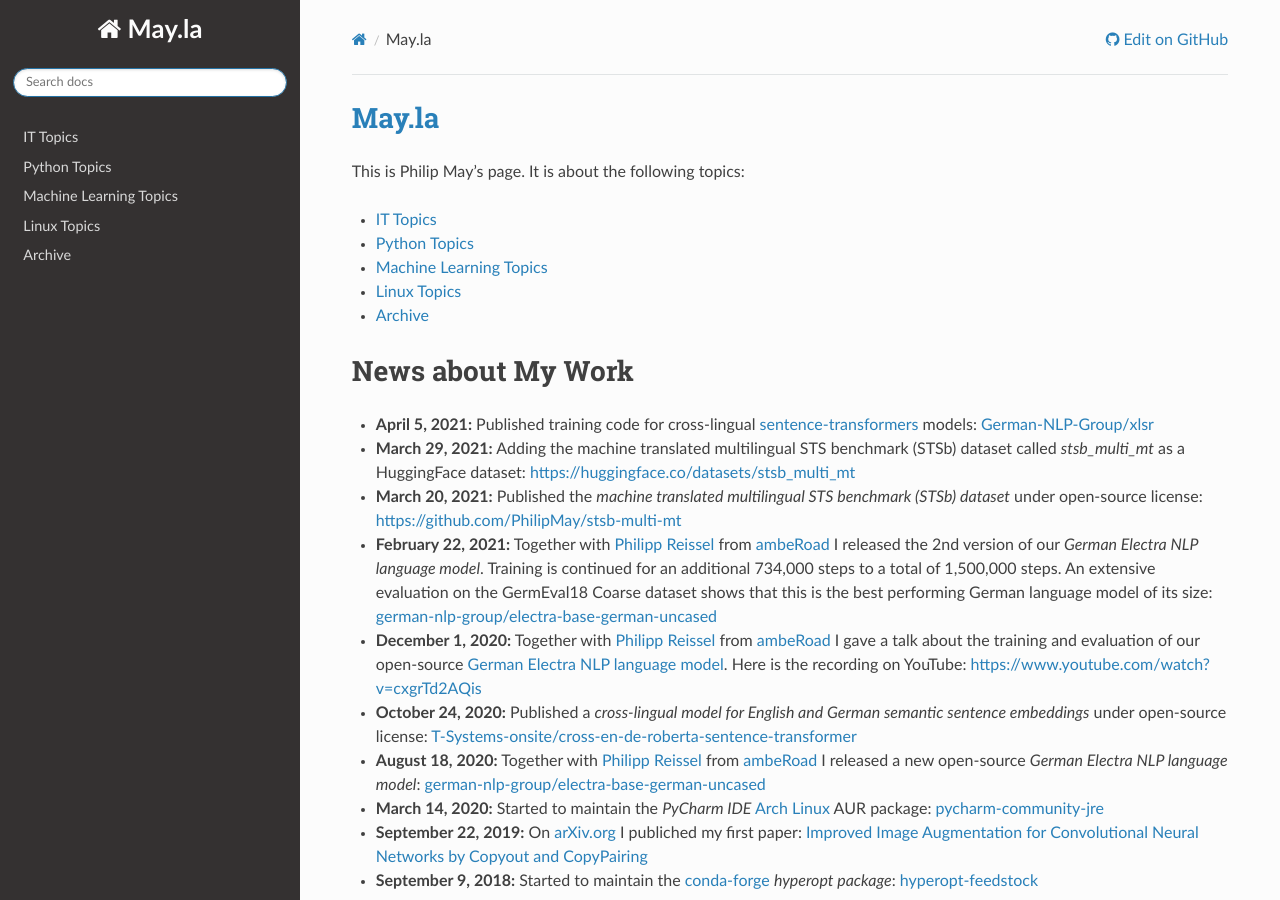
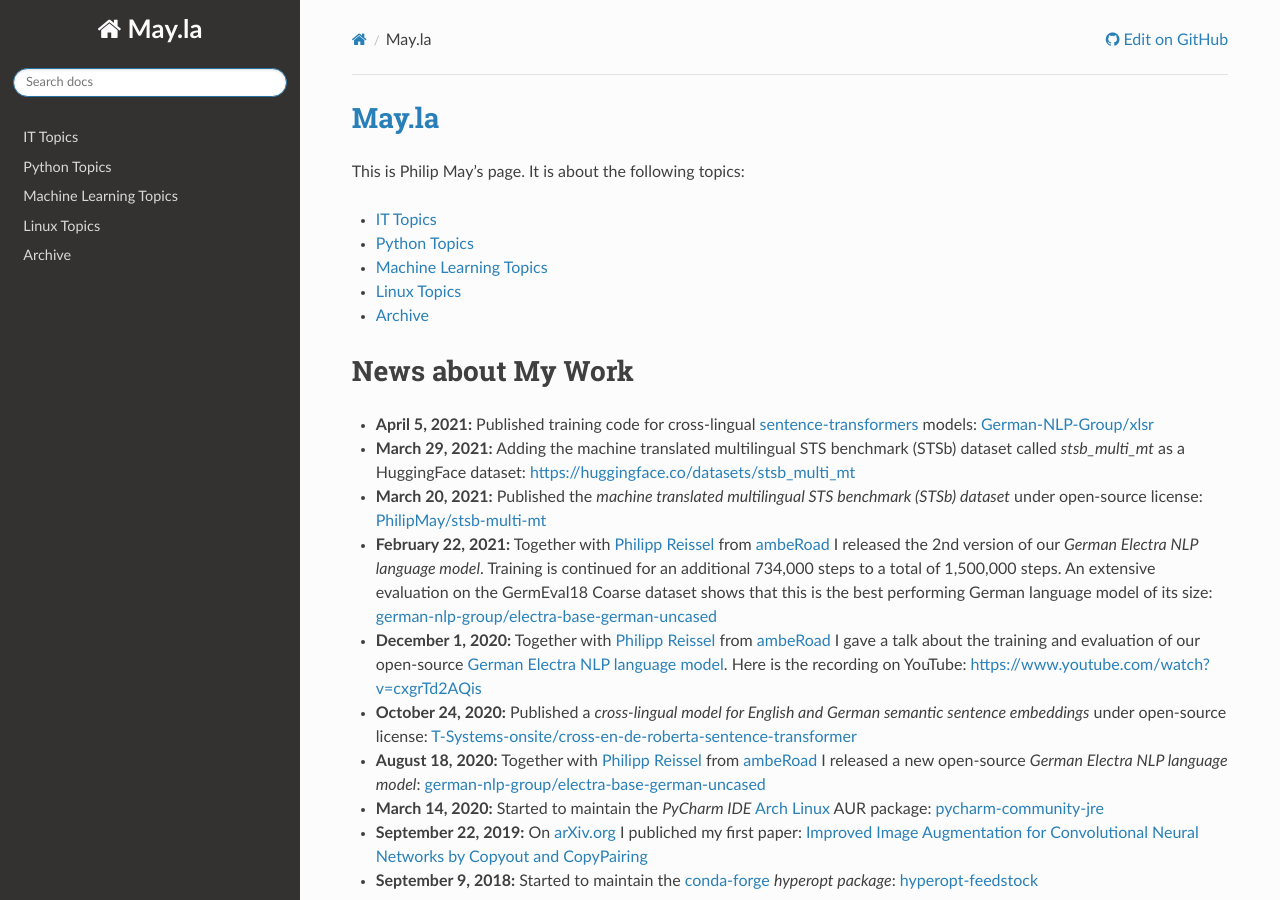
Before and after one commit to PhilipMay/May.la, a Sphinx documentation site: the page built from source/index.md, in a window 1280 px wide and 900 px high. Built offline with Sphinx 7.4.7 and the Read the Docs theme 2.0.0, drawn with Linux system fonts in a browser that asks for light colours; some of the changed lines change nothing that is shown.

Commit message:
Update index.md

```diff
--- a/source/index.md
+++ b/source/index.md
@@ -16,7 +16,7 @@
 # News about My Work
 - **April 5, 2021:** Published training code for cross-lingual [sentence-transformers](https://github.com/UKPLab/sentence-transformers) models: [German-NLP-Group/xlsr](https://github.com/German-NLP-Group/xlsr)
 - **March 29, 2021:** Adding the machine translated multilingual STS benchmark (STSb) dataset called *stsb_multi_mt* as a HuggingFace dataset: https://huggingface.co/datasets/stsb_multi_mt
-- **March 20, 2021:** Published the *machine translated multilingual STS benchmark (STSb) dataset* under open-source license: https://github.com/PhilipMay/stsb-multi-mt
+- **March 20, 2021:** Published the *machine translated multilingual STS benchmark (STSb) dataset* under open-source license: [PhilipMay/stsb-multi-mt](https://github.com/PhilipMay/stsb-multi-mt)
 - **February 22, 2021:** Together with [Philipp Reissel](https://twitter.com/phil_ipp_) from [ambeRoad](https://amberoad.de/) I released the 2nd version of our *German Electra NLP language model*. Training is continued for an additional 734,000 steps to a total of 1,500,000 steps. An extensive evaluation on the GermEval18 Coarse dataset shows that this is the best performing German language model of its size: [german-nlp-group/electra-base-german-uncased](https://huggingface.co/german-nlp-group/electra-base-german-uncased)
 - **December 1, 2020:** Together with [Philipp Reissel](https://twitter.com/phil_ipp_) from [ambeRoad](https://amberoad.de/) I gave a talk about the training and evaluation of our open-source [German Electra NLP language model](https://huggingface.co/german-nlp-group/electra-base-german-uncased). Here is the recording on YouTube: https://www.youtube.com/watch?v=cxgrTd2AQis
 - **October 24, 2020:** Published a *cross-lingual model for English and German semantic sentence embeddings* under open-source license: [T-Systems-onsite/cross-en-de-roberta-sentence-transformer](https://huggingface.co/T-Systems-onsite/cross-en-de-roberta-sentence-transformer)
```
